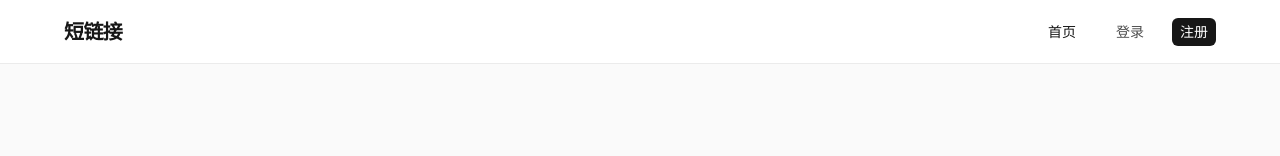
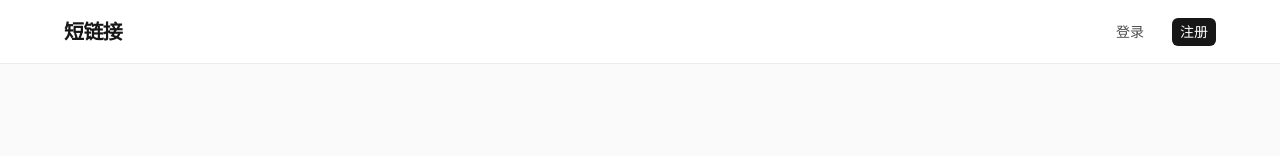
Before and after one commit to xyy124/shortURL, a Vue app in the folder short-url-frontend/: page / in a window 1280 px wide. Shown: the top 156 px of the page. Built offline with nearby package versions, Linux system fonts and the light colour scheme.

Commit message:
refactor: 简化 AppHeader 导航，移除管理后台链接

```diff
--- a/short-url-frontend/src/components/AppHeader.vue
+++ b/short-url-frontend/src/components/AppHeader.vue
@@ -16,9 +16,7 @@ function handleLogout() {
     <div class="header-inner">
       <router-link to="/" class="logo">短链接</router-link>
       <nav class="nav">
-        <router-link to="/" class="nav-link">首页</router-link>
         <template v-if="auth.isLoggedIn">
-          <router-link to="/admin/dashboard" class="nav-link">管理后台</router-link>
           <span class="nav-user">{{ auth.user?.nickname || auth.user?.username }}</span>
           <button class="btn btn-ghost btn-sm" @click="handleLogout">退出</button>
         </template>
```
